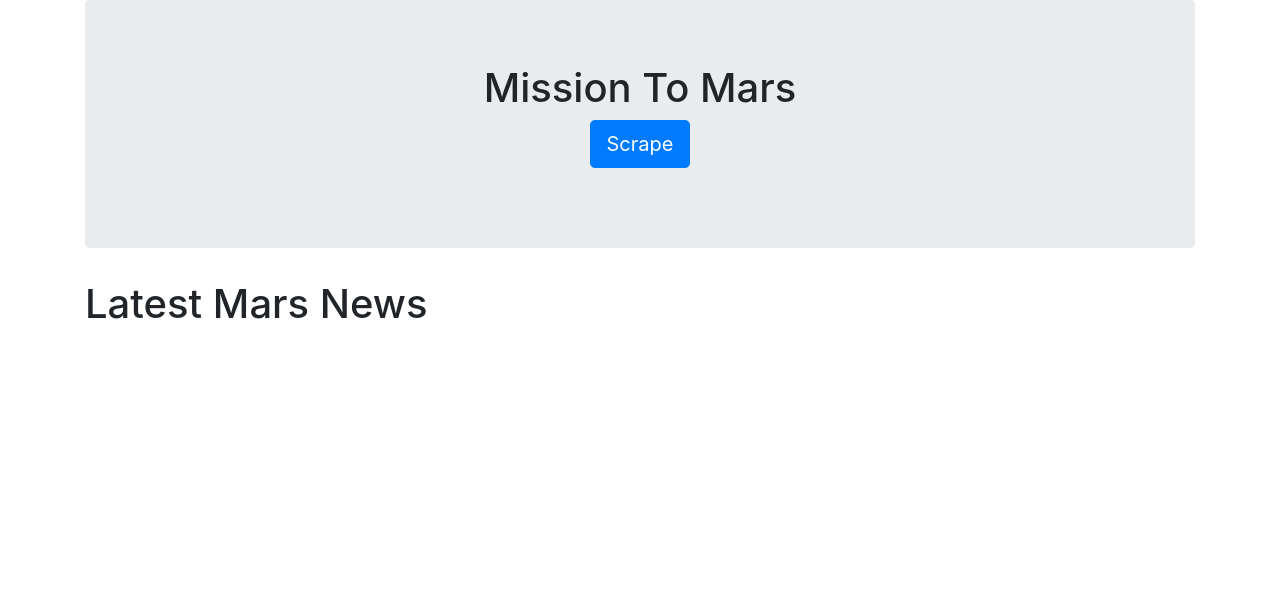
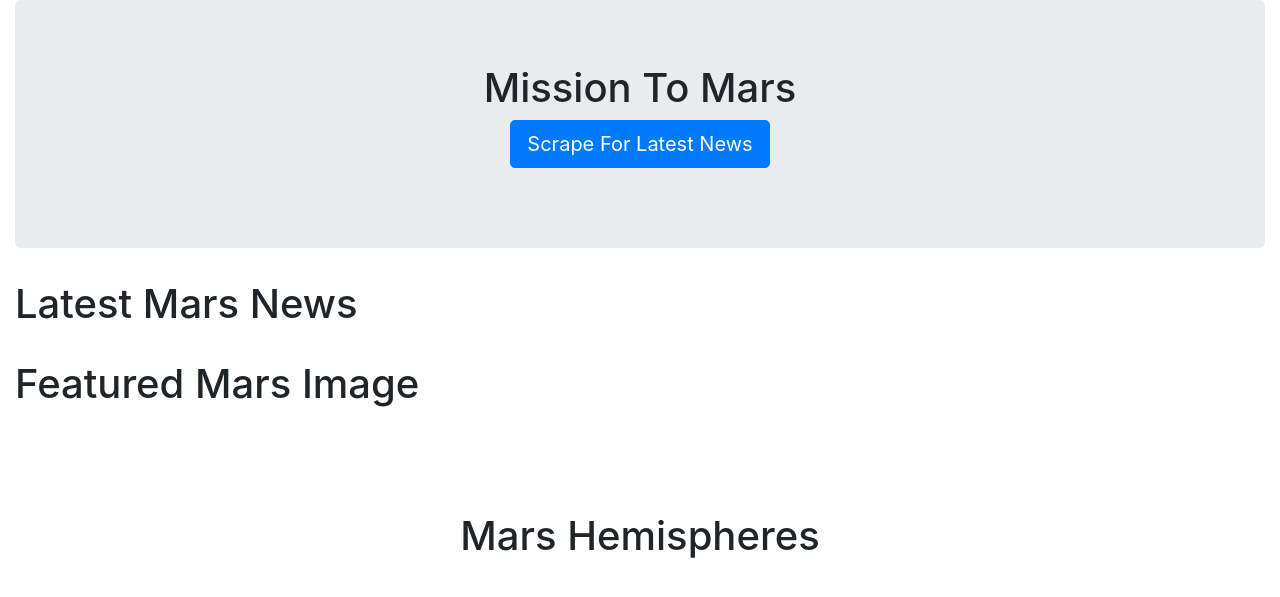
Before and after one commit to ramsun/mars-data-ETL-and-web-deployment, a Flask app: page / in a window 1280 px wide. Shown: the top 597 px of the page. Run offline with Flask 2, Linux system fonts and the light colour scheme; data that the repository does not hold is empty; some libraries are stand-ins or nearby versions.

Commit message:
General Body Template done

```diff
--- a/templates/index.html
+++ b/templates/index.html
@@ -13,18 +13,18 @@
 
 
     </style>
-
-    <div class = "container">
+    <div class = "container-fluid">
+        <!-- Create Scrape Button-->
         <div class = "jumbotron text-center">
             <h1> Mission To Mars </h1>
             <p>
-                <a class = "btn btn-primary btn-lg" href = "/scrape" role="button"> Scrape </a>
+                <a class = "btn btn-primary btn-lg" href = "/scrape" role="button"> Scrape For Latest News </a>
             </p>
         </div>
 
         <!-- Data Scraped from NASA website -->
-
-        <div class="row" id = "nasa-data">
+        <!-- Latest Mars News -->
+        <div class="row">
             <div class="col-md-12">
                 <h1>  Latest Mars News </h>
                 <h2> {{data.news_title}}</h2>
@@ -32,6 +32,32 @@
             </div>
         </div>
 
+        <br>
+
+        <!-- Featured image-->
+        <div class="row">
+            <div class="col-md-6">
+                <h1>  Featured Mars Image </h>
+                <br>
+                <img src = "{{data.featured_image_url}}">
+            </div>
+        </div>
+
+        <br> <br>
+
+        <!-- Create image grid for hemisphere -->
+        <h1 style = "text-align: center;"> Mars Hemispheres </h1>
+        <div class="map">
+            <div class="row">
+                {% for hemisphere in data.hemispheres %}
+                <div class="col-sm-6">
+                    <img class="img-fluid" class="img-responsive" src="{{hemisphere['img_url']}}">
+                    <div class="desc" style = "text-align : center;"> <strong> {{hemisphere['title']}} </strong> </div>
+                </div>
+                {% endfor %}
+            </div>
+        </div>
+
 
     </div>
 </body>
```
